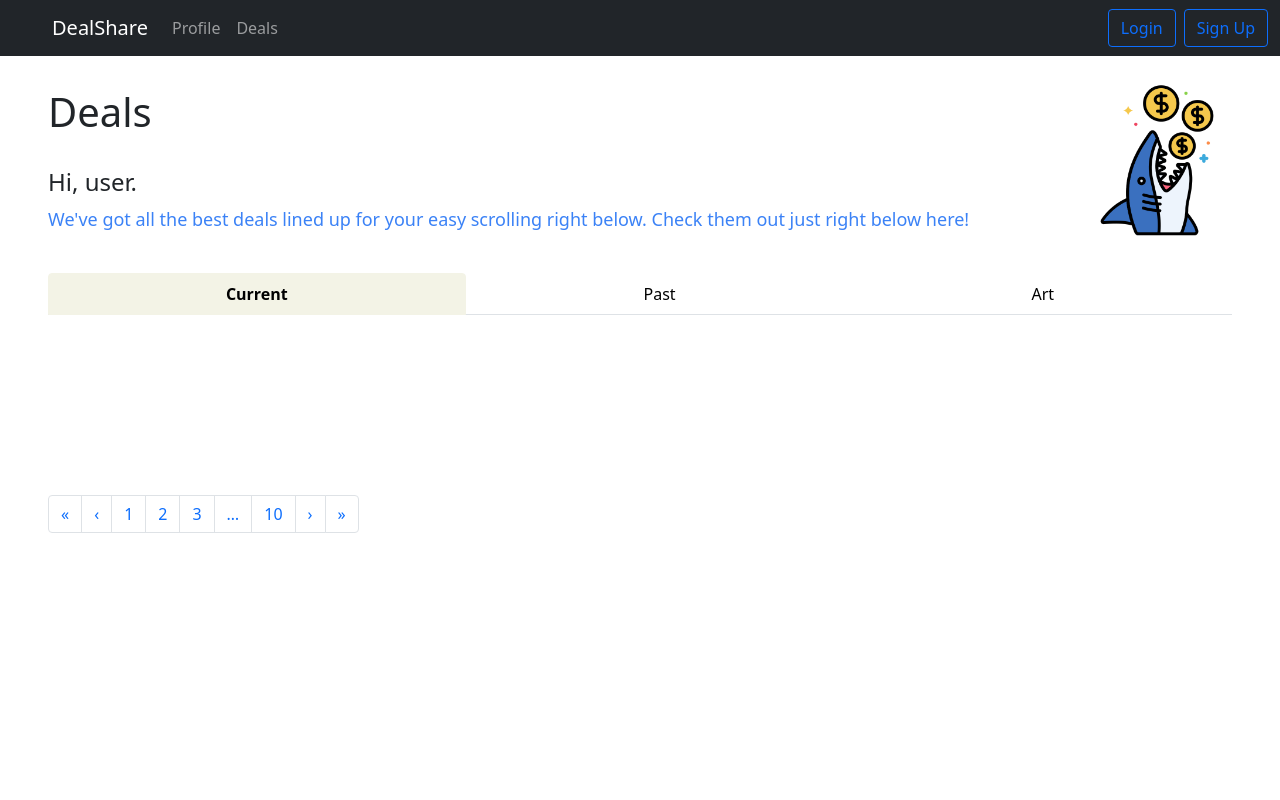
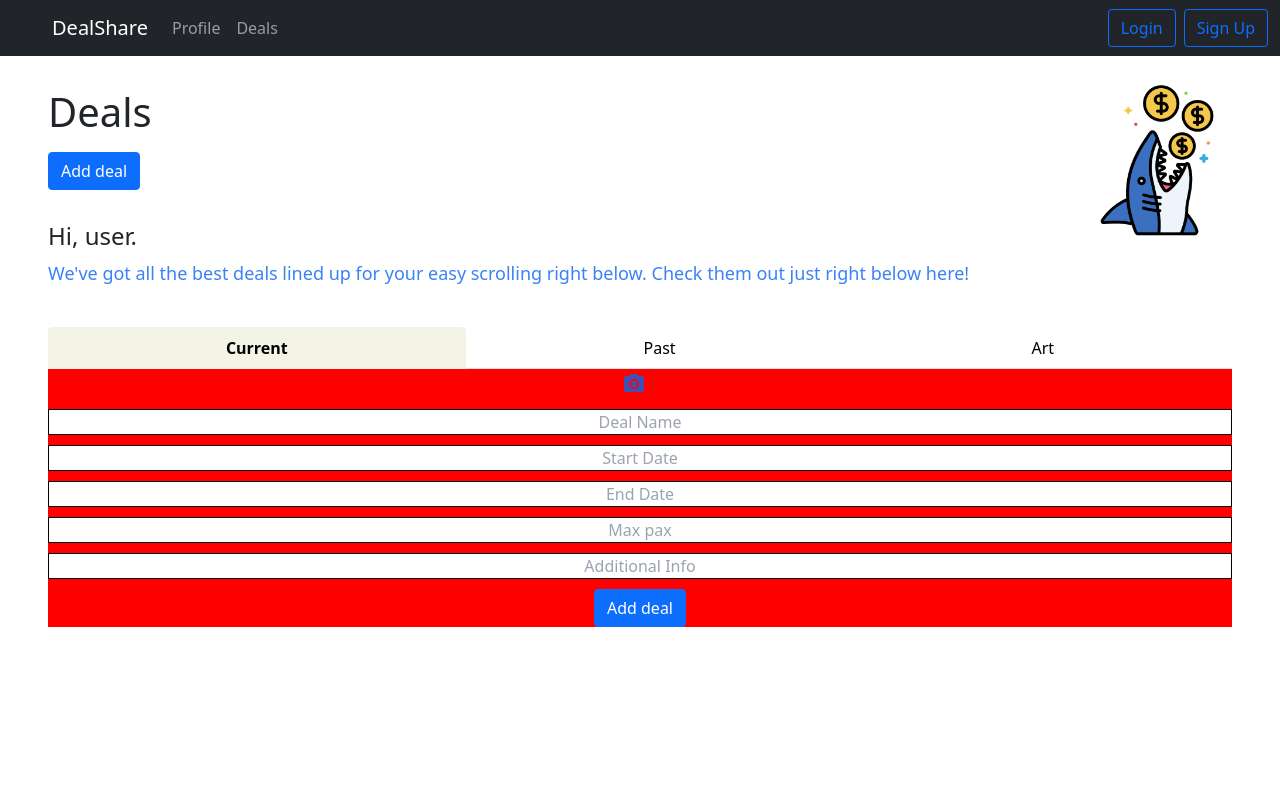
Before and after one commit to HackAndRoll2022/DealShare, a React (Create React App) app in the folder frontend/: page /deals in a window 1280 px wide. Shown: the top 800 px of the page. Built offline with nearby package versions, Linux system fonts and the light colour scheme.

Commit message:
Add cards on deal page

```diff
--- a/frontend/src/components/DealCard/DealCard.css
+++ b/frontend/src/components/DealCard/DealCard.css
@@ -1,5 +1,5 @@
 .DealCard {
-    width:25%;
-    height:25%;
+    width:20%;
+    height:5%;
     margin:20px;
 }
--- a/frontend/src/components/DealCard/DealCard.jsx
+++ b/frontend/src/components/DealCard/DealCard.jsx
@@ -7,10 +7,10 @@ export default function DealCard({dealCard}) {
     const [dealName, setDealName] = useState();
 
     return (
-        <Card className="DealCard" style={{height:"100%"}}>
-            <Card.Img variant="top" src={dealCard.imgSrc} />
-            {/* <Card.Img variant="top" src="/images/avatar.jpg" /> */}
+        <Card className="DealCard">
+
             <Card.Body>
+                <Card.Img variant="top" src={dealCard.imgSrc} style ={{height:"20%"}}/>
                 <Card.Title>{dealCard.name}</Card.Title>
                 <Card.Text>{dealCard.startDate}</Card.Text>
                 <Card.Text>{dealCard.endDate}</Card.Text>
--- a/frontend/src/pages/AddDealPage/AddDealPage.jsx
+++ b/frontend/src/pages/AddDealPage/AddDealPage.jsx
@@ -1,22 +1,21 @@
-import {React, useState, useRef} from 'react'
+import { React, useState, useRef } from 'react'
 import DealCardList from "../../components/DealCardList/DealCardList";
-import {Button} from "react-bootstrap"
+import { Button } from "react-bootstrap"
 import IconButton from '@material-ui/core/IconButton';
 import PhotoCamera from '@material-ui/icons/PhotoCamera';
+import { Hidden } from '@material-ui/core';
 
 export default function AddDealPage() {
     const [dealCardList, setDealCardList] = useState([]);
     const [image, setImage] = useState("/images/avatar.jpg");
     const nameRef = useRef();
-    const startDateRef =  useRef();
+    const startDateRef = useRef();
     const endDateRef = useRef();
     const paxRef = useRef();
     const infoRef = useRef();
 
     function addImage(event) {
-        console.log("add");
         setImage(URL.createObjectURL(event.target.files[0]));
-        console.log("add"+image);
     }
 
     function addDeal() {
@@ -25,32 +24,33 @@ export default function AddDealPage() {
         const endDate = endDateRef.current.value;
         const pax = paxRef.current.value;
         const info = infoRef.current.value;
-        console.log(image);
         setDealCardList(deals => {
-            return [...deals, {id: name, imgSrc: image, name: name, startDate: startDate, endDate: endDate, pax: pax, info: info}];
+            return [...deals, { id: name, imgSrc: image, name: name, startDate: startDate, endDate: endDate, pax: pax, info: info }];
         })
     }
 
     return (
-        <div style ={{width:"100%", height:"100%"}}>
-            <div style ={{display:"flex", width:"100%", height:"30%"}}>
-                <DealCardList dealCardList={dealCardList}/>
+        <div style={{ width: "100%", height: "50%" }}>
+            <div style={{ display: "flex", width: "100%"}}>
+                <DealCardList dealCardList={dealCardList} />
             </div>
             <div>
                 <input accept="image/*" id="icon-button-file-2"
                     type="file" onChange={addImage} style={{ display: 'none' }} />
-            <label htmlFor="icon-button-file-2" style={{width:"100%", height:"30px", display:"flex", justifyContent:"center", alignItems:"center"}}>
+                <label htmlFor="icon-button-file-2" style={{ width: "100%", height: "30px", display: "flex", justifyContent: "center", alignItems: "center" }}>
                     <IconButton edge="start" color="primary" aria-label="upload picture" component="span" >
                         <PhotoCamera />
                     </IconButton>
-            </label>
-                <input placeholder="Deal Name" style ={{border: "1px solid #000", width:"100%", marginTop:"10px", textAlign:"center"}} ref={nameRef} type="text"/>
-                <input placeholder="Start Date" style ={{border: "1px solid #000", width:"100%", marginTop:"10px", textAlign:"center"}} ref={startDateRef} type="text"/>
-                <input placeholder="End Date" style ={{border: "1px solid #000", width:"100%", marginTop:"10px", textAlign:"center"}} ref={endDateRef} type="text"/>
-                <input placeholder="Max pax" style ={{border: "1px solid #000", width:"100%", marginTop:"10px", textAlign:"center"}} ref={paxRef} type="text"/>
-                <input placeholder="Additional Info" style ={{border: "1px solid #000", width:"100%", marginTop:"10px", textAlign:"center"}} ref={infoRef} type="text"/>
-                <div style ={{display:"flex", justifyContent: 'center', alignContent: 'center', margin:"10px"}}>
+                </label >
+                <div>
+                    <input placeholder="Deal Name" style={{ border: "1px solid #000", width: "100%", marginTop: "10px", textAlign: "center" }} ref={nameRef} type="text" />
+                    <input placeholder="Start Date" style={{ border: "1px solid #000", width: "100%", marginTop: "10px", textAlign: "center" }} ref={startDateRef} type="text" />
+                    <input placeholder="End Date" style={{ border: "1px solid #000", width: "100%", marginTop: "10px", textAlign: "center" }} ref={endDateRef} type="text" />
+                    <input placeholder="Max pax" style={{ border: "1px solid #000", width: "100%", marginTop: "10px", textAlign: "center" }} ref={paxRef} type="text" />
+                    <input placeholder="Additional Info" style={{ border: "1px solid #000", width: "100%", marginTop: "10px", textAlign: "center" }} ref={infoRef} type="text" />
+                    <div style={{ display: "flex", justifyContent: 'center', alignContent: 'center', margin: "10px" }}>
                         <Button onClick={addDeal}>Add deal</Button>
+                    </div>
                 </div>
             </div>
         </div>
--- a/frontend/src/pages/Deals/Deals.jsx
+++ b/frontend/src/pages/Deals/Deals.jsx
@@ -1,10 +1,44 @@
-import React from "react";
-import { Container, Pagination, Tab, Tabs } from "react-bootstrap";
+import React, { useState, useRef } from "react";
+import { Container, Pagination, Tab, Tabs, Button } from "react-bootstrap";
 import { Navigator } from "../../components/navbar/Navigator";
 import shark from '../../assets/shark.png'
 import './deals.css'
+import AddDealPage from "../AddDealPage/AddDealPage";
+import DealCardList from "../../components/DealCardList/DealCardList";
+import IconButton from '@material-ui/core/IconButton';
+import PhotoCamera from '@material-ui/icons/PhotoCamera';
 
 const Deals = () => {
+
+  function toggleVisibility() {
+    setVisibility(!visible);
+  }
+
+  const [visible, setVisibility] = useState(true);
+
+  const [dealCardList, setDealCardList] = useState([]);
+  const [image, setImage] = useState("/images/avatar.jpg");
+  const nameRef = useRef();
+  const startDateRef = useRef();
+  const endDateRef = useRef();
+  const paxRef = useRef();
+  const infoRef = useRef();
+
+  function addImage(event) {
+    setImage(URL.createObjectURL(event.target.files[0]));
+  }
+
+  function addDeal() {
+    const name = nameRef.current.value;
+    const startDate = startDateRef.current.value;
+    const endDate = endDateRef.current.value;
+    const pax = paxRef.current.value;
+    const info = infoRef.current.value;
+    setDealCardList(deals => {
+      return [...deals, { id: name, imgSrc: image, name: name, startDate: startDate, endDate: endDate, pax: pax, info: info }];
+    })
+  }
+
   return (
     <div>
       <Navigator />
@@ -13,6 +47,9 @@ const Deals = () => {
           <div className="d-flex justify-content-between">
             <div>
               <h1 className="tw-mt-8 tw-text-bold tw-mb-4" > Deals </h1>
+              <Button onClick={toggleVisibility}>
+                Add deal
+              </Button>
               <h4 className="tw-mt-8 tw-text-bold" > Hi, user. </h4>
               <p className="tw-text-bold tw-mb-10 tw-text-blue-500  tw-text-lg" > We've got all the best deals lined up for your easy scrolling right below. Check them out just right below here!</p>
             </div>
@@ -22,7 +59,29 @@ const Deals = () => {
           </div>
           <Tabs fill defaultActiveKey="Current" id="uncontrolled-tab-example" className="tab-class" >
             <Tab eventKey="Current" title="Current">
-          <Container  />
+              <div style={{ display: "flex", width: "100%", height: "5%" }}>
+                <DealCardList dealCardList={dealCardList} />
+              </div>
+              <div style={{ height: "5%", display: visible ? undefined : "none", backgroundColor: "red" }} >
+                <input accept="image/*" id="icon-button-file-2"
+                  type="file" onChange={addImage} style={{ display: 'none' }} />
+                <label htmlFor="icon-button-file-2" style={{ width: "100%", height: "30px", display: "flex", justifyContent: "center", alignItems: "center" }}>
+                  <IconButton edge="start" color="primary" aria-label="upload picture" component="span" >
+                    <PhotoCamera />
+                  </IconButton>
+                </label >
+                <div>
+                  <input placeholder="Deal Name" style={{ border: "1px solid #000", width: "100%", marginTop: "10px", textAlign: "center" }} ref={nameRef} type="text" />
+                  <input placeholder="Start Date" style={{ border: "1px solid #000", width: "100%", marginTop: "10px", textAlign: "center" }} ref={startDateRef} type="text" />
+                  <input placeholder="End Date" style={{ border: "1px solid #000", width: "100%", marginTop: "10px", textAlign: "center" }} ref={endDateRef} type="text" />
+                  <input placeholder="Max pax" style={{ border: "1px solid #000", width: "100%", marginTop: "10px", textAlign: "center" }} ref={paxRef} type="text" />
+                  <input placeholder="Additional Info" style={{ border: "1px solid #000", width: "100%", marginTop: "10px", textAlign: "center" }} ref={infoRef} type="text" />
+                  <div style={{ display: "flex", justifyContent: 'center', alignContent: 'center', margin: "10px" }}>
+                    <Button onClick={addDeal}>Add deal</Button>
+                  </div>
+                </div>
+              </div>
+              <Container />
               <div className="tw-mt-20"></div>
               <Pagination>
                 <Pagination.First />
--- a/frontend/src/pages/Profile/Profile.jsx
+++ b/frontend/src/pages/Profile/Profile.jsx
@@ -132,7 +132,7 @@ export default function Profile() {
             Edit
           </Button>
         </div>
-        <AddDealPage/>
+        {/* <AddDealPage/> */}
       </div>
     </>
   );
```
Lines whose indentation alone changed are shown as unchanged.
